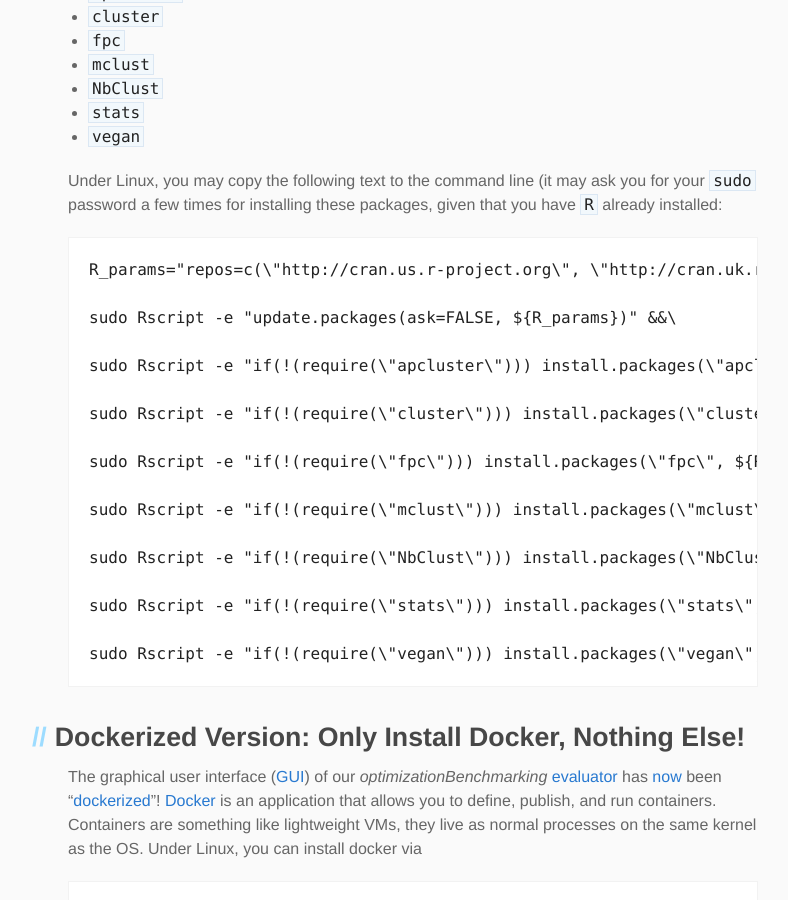
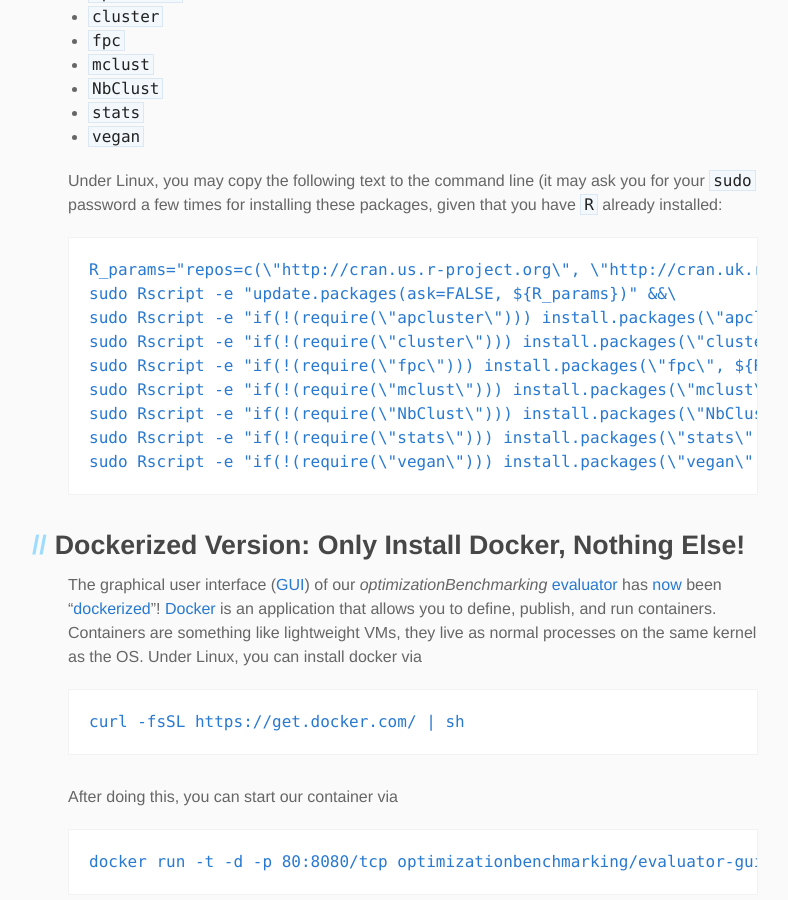
Before and after one commit to optimizationBenchmarking/optimizationBenchmarking.github.io, a Jekyll site: the page built from downloads.md, in a window 1280 px wide and 900 px high, scrolled down 1138 px. Shown: the whole window, without its empty margins (102-890 px from the left). Built offline with Jekyll 4.4.1, drawn with Linux system fonts in a browser that asks for light colours.

Commit message:
Improved Styling

```diff
--- a/downloads.md
+++ b/downloads.md
@@ -45,17 +45,15 @@ For [`R`](https://www.r-project.org/) we automatically pre-install libraries whi
 
 Under Linux, you may copy the following text to the command line (it may ask you for your `sudo` password a few times for installing these packages, given that you have `R` already installed:
 
-<pre>
-R_params="repos=c(\"http://cran.us.r-project.org\", \"http://cran.uk.r-project.org\",  \"http://mirrors.ustc.edu.cn/CRAN\", \"http://cran.wu.ac.at/\", \"http://cran.utstat.utoronto.ca/\", \"http://cran.rstudio.com/\", \"https://cran.uni-muenster.de/\", \"http://ftp.iitm.ac.in/cran/\" ), dependencies=TRUE, clean=TRUE" &amp;&amp;\<br/>
-sudo Rscript -e "update.packages(ask=FALSE, ${R_params})" &amp;&amp;\<br/>
-sudo Rscript -e "if(!(require(\"apcluster\"))) install.packages(\"apcluster\", ${R_params})" &amp;&amp;\<br/>
-sudo Rscript -e "if(!(require(\"cluster\"))) install.packages(\"cluster\", ${R_params})" &amp;&amp;\<br/>
-sudo Rscript -e "if(!(require(\"fpc\"))) install.packages(\"fpc\", ${R_params})" &amp;&amp;\<br/>
-sudo Rscript -e "if(!(require(\"mclust\"))) install.packages(\"mclust\", ${R_params})" &amp;&amp;\<br/>
-sudo Rscript -e "if(!(require(\"NbClust\"))) install.packages(\"NbClust\", ${R_params})" &amp;&amp;\<br/>
-sudo Rscript -e "if(!(require(\"stats\"))) install.packages(\"stats\", ${R_params})" &amp;&amp;\<br/>
-sudo Rscript -e "if(!(require(\"vegan\"))) install.packages(\"vegan\", ${R_params})"
-</pre>
+    R_params="repos=c(\"http://cran.us.r-project.org\", \"http://cran.uk.r-project.org\",  \"http://mirrors.ustc.edu.cn/CRAN\", \"http://cran.wu.ac.at/\", \"http://cran.utstat.utoronto.ca/\", \"http://cran.rstudio.com/\", \"https://cran.uni-muenster.de/\", \"http://ftp.iitm.ac.in/cran/\" ), dependencies=TRUE, clean=TRUE" &&\
+    sudo Rscript -e "update.packages(ask=FALSE, ${R_params})" &&\
+    sudo Rscript -e "if(!(require(\"apcluster\"))) install.packages(\"apcluster\", ${R_params})" &&\
+    sudo Rscript -e "if(!(require(\"cluster\"))) install.packages(\"cluster\", ${R_params})" &&\
+    sudo Rscript -e "if(!(require(\"fpc\"))) install.packages(\"fpc\", ${R_params})" &&\
+    sudo Rscript -e "if(!(require(\"mclust\"))) install.packages(\"mclust\", ${R_params})" &&\
+    sudo Rscript -e "if(!(require(\"NbClust\"))) install.packages(\"NbClust\", ${R_params})" &&\
+    sudo Rscript -e "if(!(require(\"stats\"))) install.packages(\"stats\", ${R_params})" &&\
+    sudo Rscript -e "if(!(require(\"vegan\"))) install.packages(\"vegan\", ${R_params})"
 
 <h2 id="docker">Dockerized Version: Only Install Docker, Nothing Else!</h2>
 
```
